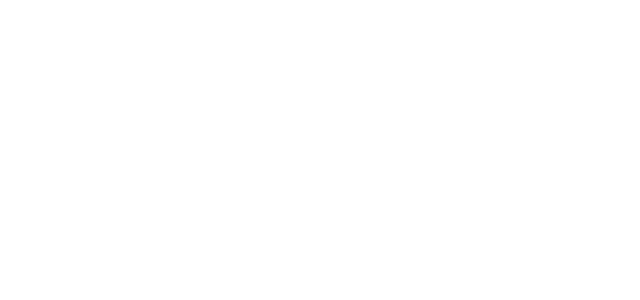
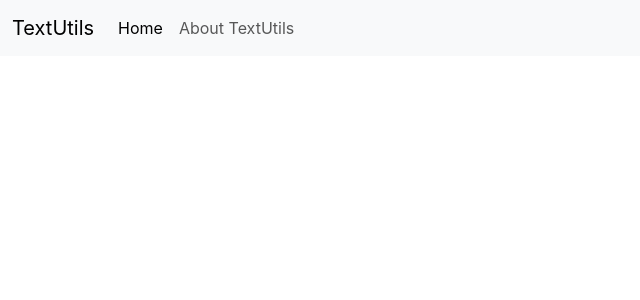
Before and after one commit to sthaaayush/TextUtils, a React (Create React App) app: page / in a window 1280 px wide. Shown: the top 300 px of the page, without its empty margins (0-640 px from the left). Built offline with nearby package versions, Linux system fonts and the light colour scheme.

Commit message:
Navbar Done

```diff
--- a/public/index.html
+++ b/public/index.html
@@ -10,34 +10,13 @@
       content="Web site created using create-react-app"
     />
     <link rel="apple-touch-icon" href="%PUBLIC_URL%/logo192.png" />
-    <!--
-      manifest.json provides metadata used when your web app is installed on a
-      user's mobile device or desktop. See https://developers.google.com/web/fundamentals/web-app-manifest/
-    -->
     <link rel="manifest" href="%PUBLIC_URL%/manifest.json" />
-    <!--
-      Notice the use of %PUBLIC_URL% in the tags above.
-      It will be replaced with the URL of the `public` folder during the build.
-      Only files inside the `public` folder can be referenced from the HTML.
-
-      Unlike "/favicon.ico" or "favicon.ico", "%PUBLIC_URL%/favicon.ico" will
-      work correctly both with client-side routing and a non-root public URL.
-      Learn how to configure a non-root public URL by running `npm run build`.
-    -->
-    <title>React App</title>
+    <link href="https://cdn.jsdelivr.net/npm/bootstrap@5.3.7/dist/css/bootstrap.min.css" rel="stylesheet" integrity="sha384-LN+7fdVzj6u52u30Kp6M/trliBMCMKTyK833zpbD+pXdCLuTusPj697FH4R/5mcr" crossorigin="anonymous">
+    <title>Text Utils</title>
   </head>
   <body>
     <noscript>You need to enable JavaScript to run this app.</noscript>
     <div id="root"></div>
-    <!--
-      This HTML file is a template.
-      If you open it directly in the browser, you will see an empty page.
-
-      You can add webfonts, meta tags, or analytics to this file.
-      The build step will place the bundled scripts into the <body> tag.
-
-      To begin the development, run `npm start` or `yarn start`.
-      To create a production bundle, use `npm run build` or `yarn build`.
-    -->
+    <script src="https://cdn.jsdelivr.net/npm/bootstrap@5.3.7/dist/js/bootstrap.bundle.min.js" integrity="sha384-ndDqU0Gzau9qJ1lfW4pNLlhNTkCfHzAVBReH9diLvGRem5+R9g2FzA8ZGN954O5Q" crossorigin="anonymous"></script>
   </body>
 </html>
--- a/src/App.js
+++ b/src/App.js
@@ -1,10 +1,12 @@
 import logo from './logo.svg';
 import './App.css';
+import NavBar from './Components/NavBar';
 
 function App() {
   return (
       <>
-
+        {/* <NavBar/> */}
+        <NavBar headText="TextUtils" aboutText="About TextUtils"/>
       </>
   );
 }
--- /dev/null
+++ b/src/Components/NavBar.js
@@ -0,0 +1,30 @@
+import PropTypes from 'prop-types'
+
+
+export default function NavBar({ headText = "HeadText Here", aboutText = "AboutText Here" }) {
+    return (
+        <nav className="navbar navbar-expand-lg bg-body-tertiary">
+            <div className="container-fluid">
+                <a className="navbar-brand" href="/">{headText}</a>
+                <button className="navbar-toggler" type="button" data-bs-toggle="collapse" data-bs-target="#navbarSupportedContent" aria-controls="navbarSupportedContent" aria-expanded="false" aria-label="Toggle navigation">
+                    <span className="navbar-toggler-icon"></span>
+                </button>
+                <div className="collapse navbar-collapse" id="navbarSupportedContent">
+                    <ul className="navbar-nav me-auto mb-2 mb-lg-0">
+                        <li className="nav-item">
+                            <a className="nav-link active" aria-current="page" href="/">Home</a>
+                        </li>
+                        <li className="nav-item">
+                            <a className="nav-link" href="/">{aboutText}</a>
+                        </li>
+                    </ul>
+                </div>
+            </div>
+        </nav>
+    )
+}
+
+NavBar.propTypes = {
+    headText: PropTypes.string,
+    aboutText: PropTypes.string
+}
```
Also changed, not shown: src/Components/TextForm.js (added).
